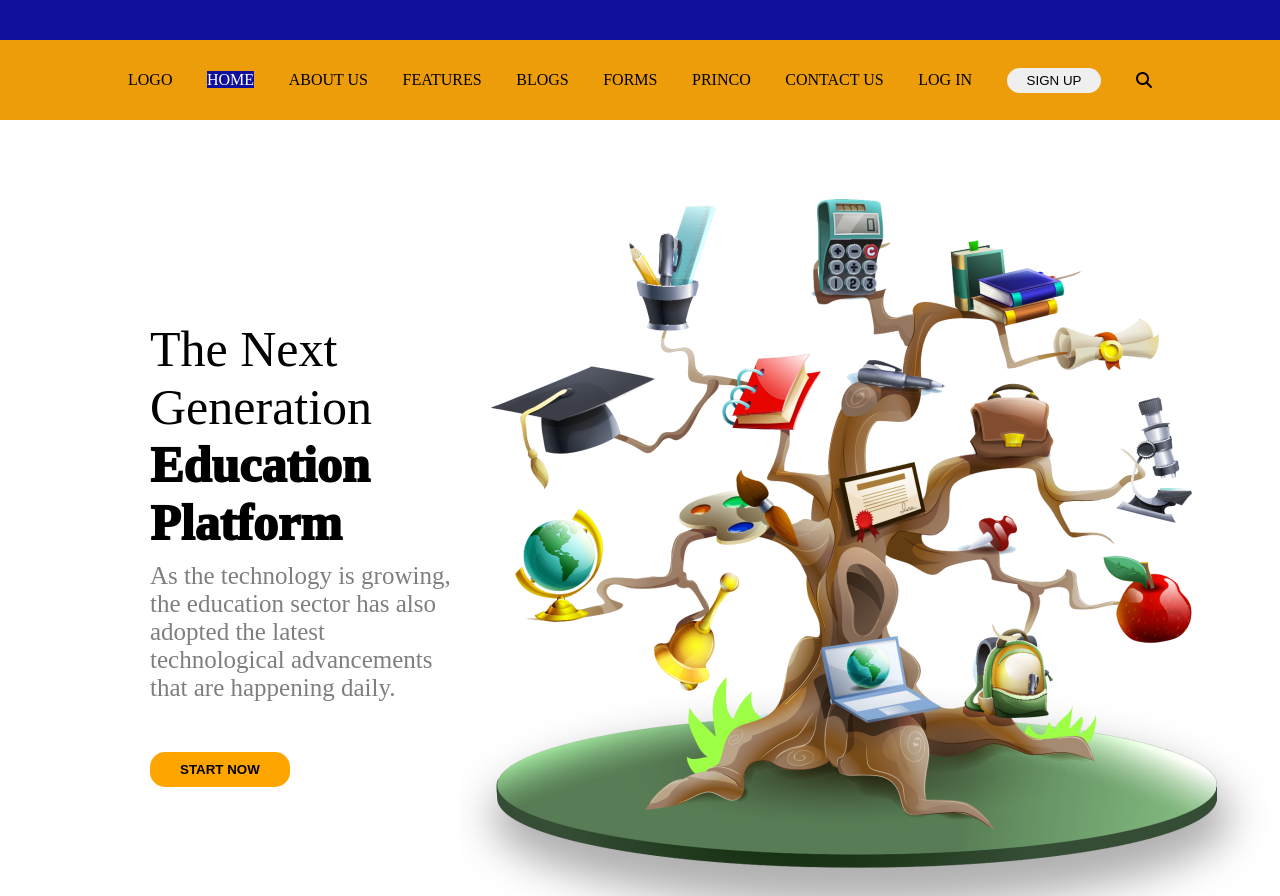
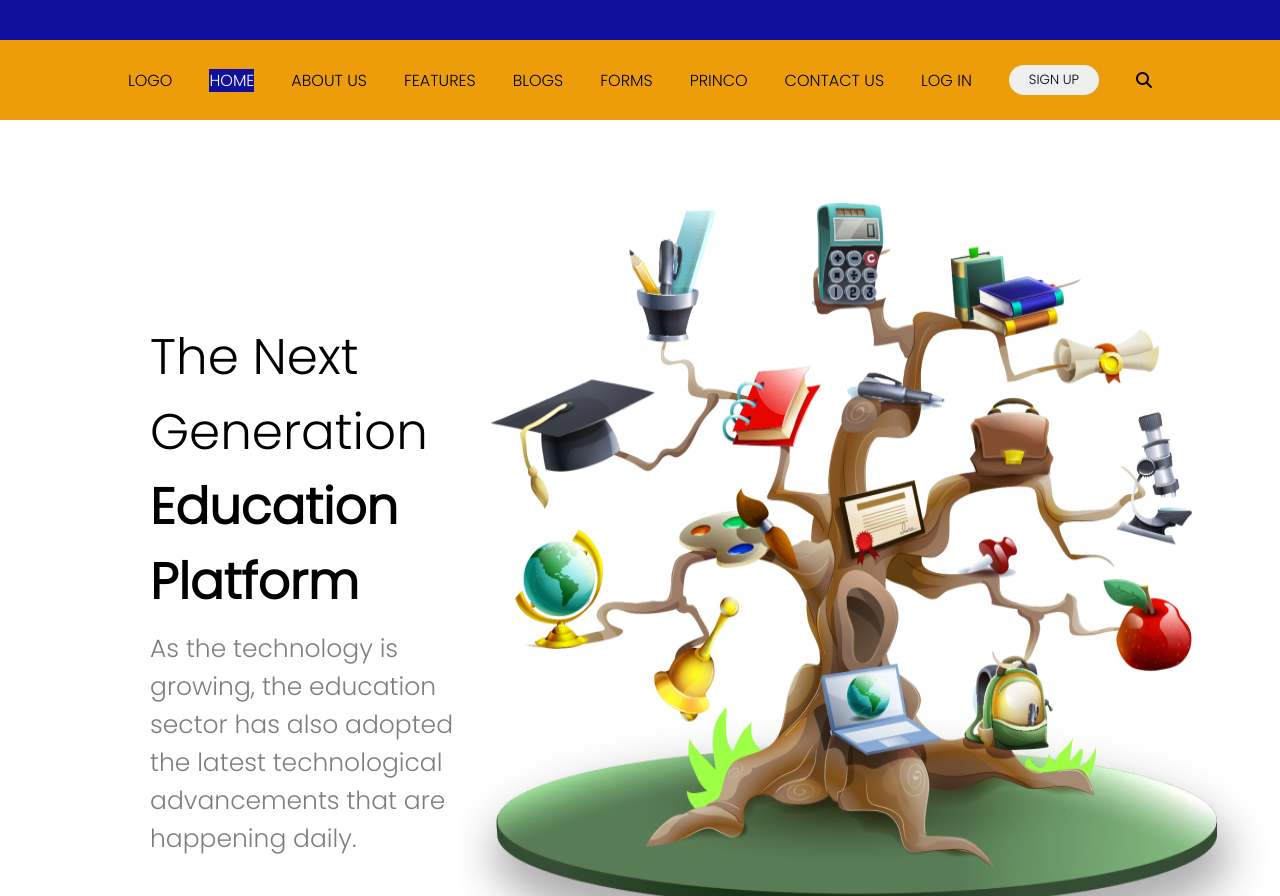
Before and after one commit to Poorneshcoder/Education, a plain HTML site: page index.html in a window 1280 px wide. Shown: the top 896 px of the page. Drawn offline with Linux system fonts and the light colour scheme.

Commit message:
font-change

```diff
--- a/index.html
+++ b/index.html
@@ -5,6 +5,9 @@
     <meta http-equiv="X-UA-Compatible" content="IE=edge">
     <meta name="viewport" content="width=device-width, initial-scale=1.0">
     <script src="https://kit.fontawesome.com/b1b96968d2.js" crossorigin="anonymous"></script>
+    <link rel="preconnect" href="https://fonts.googleapis.com">
+<link rel="preconnect" href="https://fonts.gstatic.com" crossorigin>
+<link href="https://fonts.googleapis.com/css2?family=Poppins:wght@100;200;300&display=swap" rel="stylesheet">
     <link rel="stylesheet" href="./style.css">
     <title>Education</title>
 </head>
--- a/style.css
+++ b/style.css
@@ -1,6 +1,9 @@
+
+
 * {
     padding: 0; margin: 0;
     box-sizing: border-box;
+    font-family: 'Poppins', sans-serif;
 }
 /* header bar */
 
@@ -58,7 +61,7 @@ button, i {
 }
 
 .h1{
-    font-weight: 1000;
+    font-weight: bolder;
     font-size: 50px;
 
 }
```
